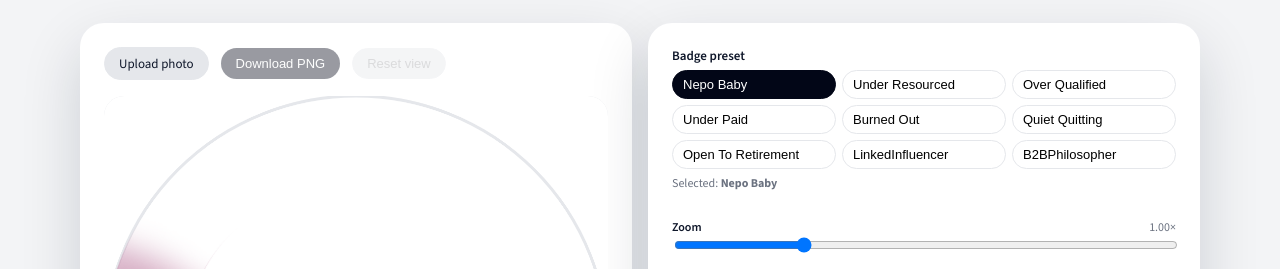
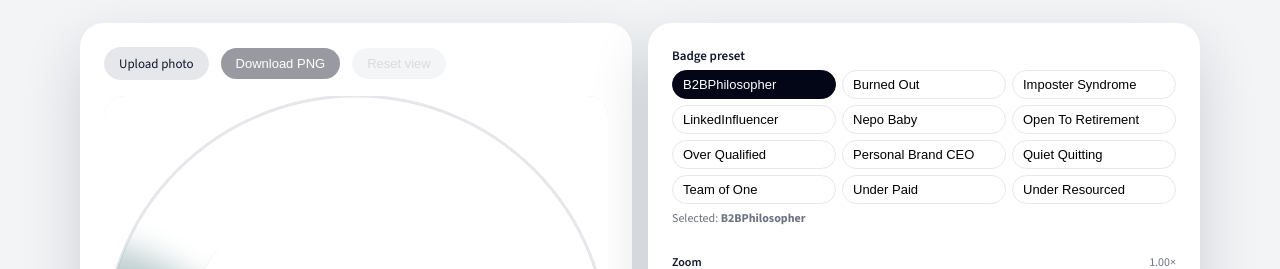
Before and after one commit to michaelrobinson1/linkedininit, a React (Vite) app: page / in a window 1280 px wide. Shown: the part 531-800 px from the top of the page. Built offline with nearby package versions, Linux system fonts and the light colour scheme; the HTML template or start-up script is replaced by a standard one.

Commit message:
Update App.tsx

```diff
--- a/src/App.tsx
+++ b/src/App.tsx
@@ -1,15 +1,18 @@
 import React, { useRef, useState, useEffect } from "react";
 
 const OVERLAYS: { key: string; label: string; src: string }[] = [
+  { key: "b2bphilosopher", label: "B2BPhilosopher", src: "/badges/b2bphilosopher.png" },
+  { key: "burnedout", label: "Burned Out", src: "/badges/burnedout.png" },
+  { key: "impostersyndrome", label: "Imposter Syndrome", src: "/badges/impostersyndrome.png" },
+  { key: "linkedinfluencer", label: "LinkedInfluencer", src: "/badges/linkedinfluencer.png" },
   { key: "nepobaby", label: "Nepo Baby", src: "/badges/nepobaby.png" },
+  { key: "opentoretirement", label: "Open To Retirement", src: "/badges/opentoretirement.png" },
+  { key: "overqualified", label: "Over Qualified", src: "/badges/overqualified.png" },
+  { key: "personalbrandceo", label: "Personal Brand CEO", src: "/badges/personalbrandceo.png" },
+  { key: "quietquitting", label: "Quiet Quitting", src: "/badges/quietquitting.png" },
+  { key: "teamofone", label: "Team of One", src: "/badges/teamofone.png" },
+  { key: "underpaid", label: "Under Paid", src: "/badges/underpaid.png" },
   { key: "underresourced", label: "Under Resourced", src: "/badges/underresourced.png" },
-  { key: "overqualified", label: "Over Qualified", src: "/badges/overqualified.png" },
-  { key: "underpaid", label: "Under Paid", src: "/badges/underpaid.png" },
-  { key: "burnedout", label: "Burned Out", src: "/badges/burnedout.png" },
-  { key: "quietquitting", label: "Quiet Quitting", src: "/badges/quietquitting.png" },
-  { key: "opentoretirement", label: "Open To Retirement", src: "/badges/opentoretirement.png" },
-  { key: "linkedinfluencer", label: "LinkedInfluencer", src: "/badges/linkedinfluencer.png" },
-  { key: "b2bphilosopher", label: "B2BPhilosopher", src: "/badges/b2bphilosopher.png" },
 ];
 
 export default function App() {
@@ -97,7 +100,10 @@ export default function App() {
 
     const cx = S / 2;
     const cy = S / 2;
-    const radius = S * 0.5 - 6;
+
+    const ringWidth = 6;
+    // Radius so that the outer ring sits at exactly S/2 (aligns with overlay art)
+    const radius = S * 0.5 - ringWidth;
 
     ctx.save();
     ctx.beginPath();
@@ -123,9 +129,9 @@ export default function App() {
 
     // Outer subtle ring
     ctx.beginPath();
-    ctx.arc(cx, cy, radius + 6, 0, Math.PI * 2);
+    ctx.arc(cx, cy, radius + ringWidth, 0, Math.PI * 2);
     ctx.strokeStyle = "#e5e7eb";
-    ctx.lineWidth = 6;
+    ctx.lineWidth = ringWidth;
     ctx.stroke();
 
     // Overlay ring PNG
@@ -204,13 +210,13 @@ export default function App() {
     backgroundSize: "cover",
     backgroundPosition: "center",
     color: "#ffffff",
-    padding: "40px 0 56px", // reduced banner height
+    padding: "40px 0 56px",
   };
 
   const heroInnerStyle: React.CSSProperties = {
     maxWidth: 1120,
     margin: "0 auto",
-    padding: "0 24px", // horizontal padding only
+    padding: "0 24px",
   };
 
   const heroTitleStyle: React.CSSProperties = {
@@ -369,7 +375,7 @@ export default function App() {
           <h1 style={heroTitleStyle}>Linkedinnit</h1>
           <p
             style={{
-              marginTop: 8, // tightened
+              marginTop: 8,
               fontFamily: "AlecrimBlack, system-ui, sans-serif",
               fontSize: 26,
             }}
@@ -378,7 +384,7 @@ export default function App() {
           </p>
           <p
             style={{
-              marginTop: 4, // tightened
+              marginTop: 4,
               fontSize: 14,
               opacity: 0.9,
             }}
@@ -387,7 +393,7 @@ export default function App() {
           </p>
           <p
             style={{
-              marginTop: 12, // tightened
+              marginTop: 12,
               fontSize: 11,
               opacity: 0.85,
             }}
```
